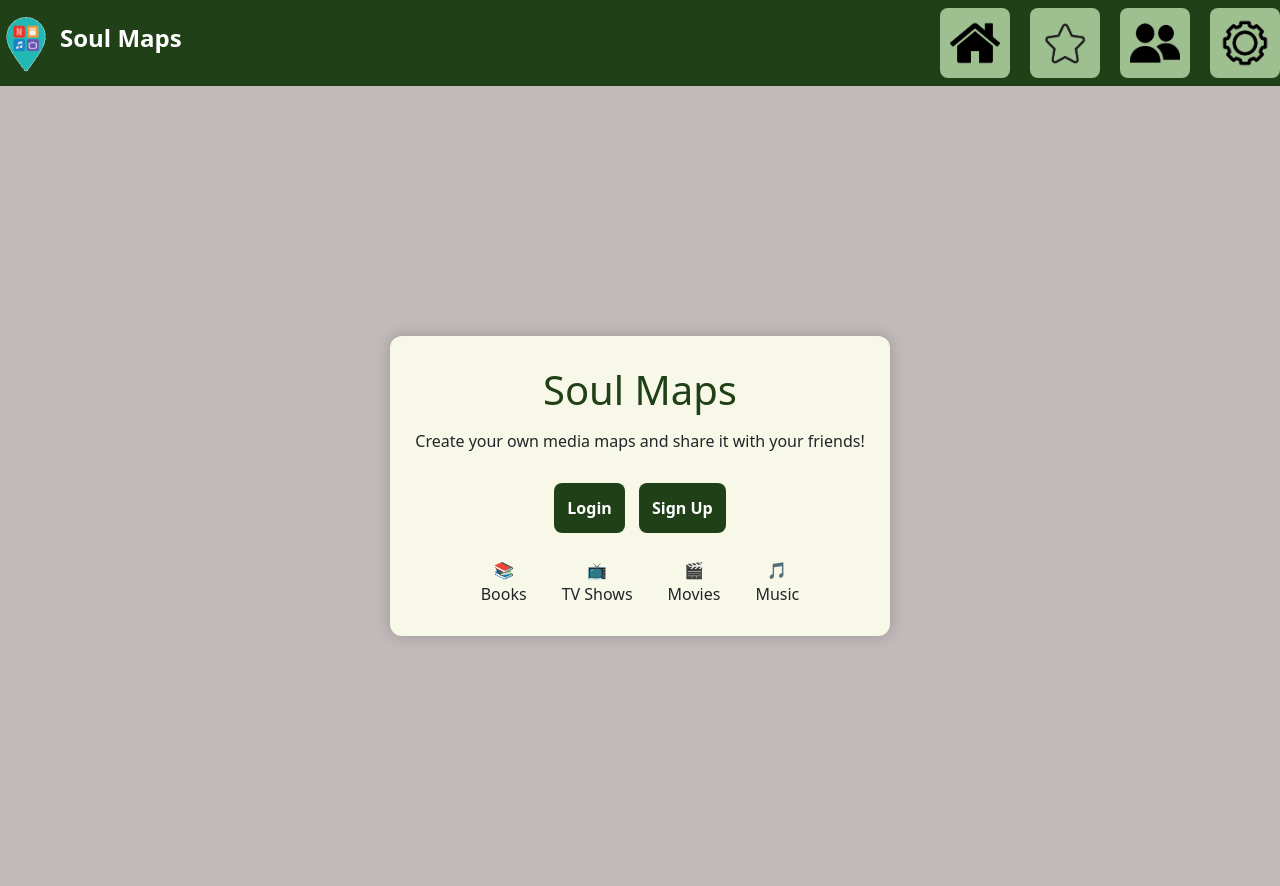
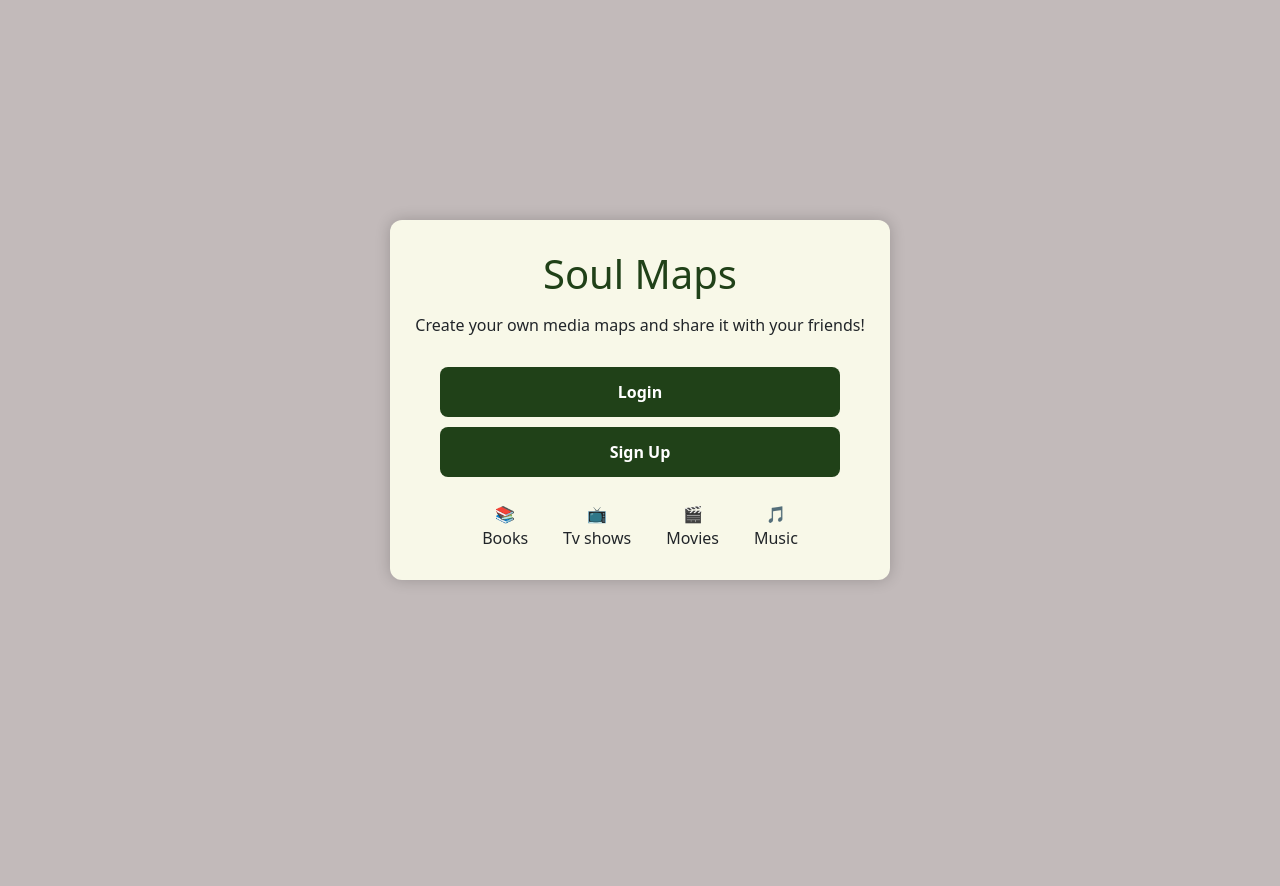
Before and after one commit to fudgeg/Group69-AgileWebProject, a Flask app: page / in a window 1280 px wide. After the commit the page ends 584 px from the top, so only its background shows below. Run offline with Flask 3, Linux system fonts and the light colour scheme.

Commit message:
updated base.html and welcome.html to hide navbar in welcome page and improve overall aesthetics in welcome page

```diff
--- a/app/templates/base.html
+++ b/app/templates/base.html
@@ -4,15 +4,24 @@
     <meta charset="UTF-8" />
     <meta name="viewport" content="width=device-width, initial-scale=1.0" />
     <title>{% block title %}Soul Maps{% endblock %}</title>
-    <link rel="stylesheet" href="{{ url_for('static', filename='css/styles.css') }}" />
+    <link
+      rel="stylesheet"
+      href="{{ url_for('static', filename='css/styles.css') }}"
+    />
     <link
       href="https://cdn.jsdelivr.net/npm/bootstrap@5.3.3/dist/css/bootstrap.min.css"
       rel="stylesheet"
     />
-    <link rel="icon" type="image/png" href="{{ url_for('static', filename='media/SoulMapsIcon.png') }}" />
+    <link
+      rel="icon"
+      type="image/png"
+      href="{{ url_for('static', filename='media/SoulMapsIcon.png') }}"
+    />
   </head>
-  <body>
-    {% include "navbar.html" %}
-    {% block content %}{% endblock %}
+  <body class="{% if hide_navbar %}center-page{% endif %}">
+    {% if not hide_navbar %} {% include "navbar.html" %} {% endif %} {% block
+    content %}
+    <!-- Page-specific content goes here -->
+    {% endblock %}
   </body>
 </html>
--- a/app/templates/welcome.html
+++ b/app/templates/welcome.html
@@ -1,23 +1,22 @@
-{% extends "base.html" %}
-{% block title %}Welcome – Soul Maps{% endblock %}
-
-{% block content %}
+{% extends "base.html" %} {% set hide_navbar = true %} {% block title %}Welcome
+– Soul Maps{% endblock %} {% block content %}
 <div class="center-page">
   <div class="welcome-box">
-
     <h1 class="title">Soul Maps</h1>
     <p class="subtitle">
       Create your own media maps and share it with your friends!
     </p>
 
-    <div class="buttons">
-      <a href="{{ url_for('main.login') }}" class="btn">Login</a>
-      <a href="{{ url_for('main.signup') }}" class="btn">Sign Up</a>
+    <div class="buttons vertical-buttons">
+      <a href="{{ url_for('main.login') }}" class="btn full-width-btn">Login</a>
+      <a href="{{ url_for('main.signup') }}" class="btn full-width-btn"
+        >Sign Up</a
+      >
     </div>
 
     <div class="icons">
       <div class="icon-text">📚<br />Books</div>
-      <div class="icon-text">📺<br />TV Shows</div>
+      <div class="icon-text">📺<br />Tv shows</div>
       <div class="icon-text">🎬<br />Movies</div>
       <div class="icon-text">🎵<br />Music</div>
     </div>
```
